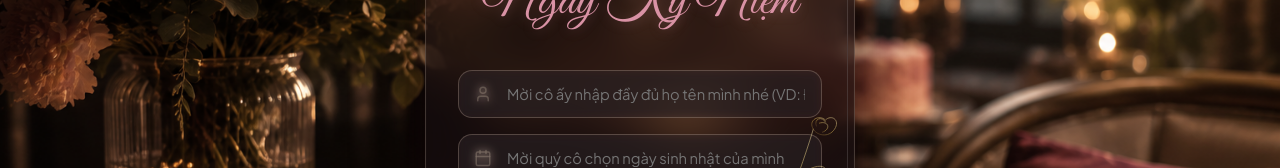
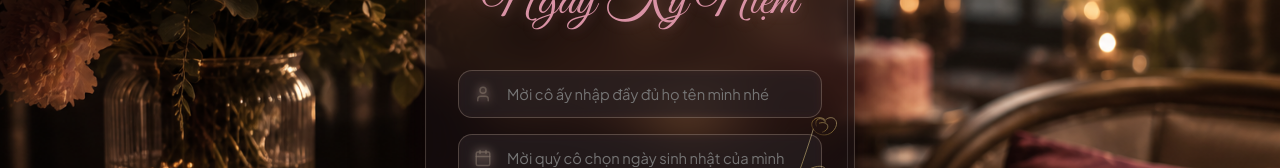
Before and after one commit to KainChin/happy_birthday, a React (Vite) app: page / in a window 1280 px wide. Shown: the part 337-505 px from the top of the page. Built offline with nearby package versions, Linux system fonts and the light colour scheme; the HTML template or start-up script is replaced by a standard one; a web font is replaced by a local one.

Commit message:
Remove example VD text from login placeholder

```diff
--- a/src/constants/theme.js
+++ b/src/constants/theme.js
@@ -4,7 +4,7 @@ export const TEXTS = {
   SCRIPT_TITLE: 'Ngày Kỷ Niệm',
   DESCRIPTION_LINE1: 'Một ngày đặc biệt dành cho cô gái tuyệt vời nhất.',
   DESCRIPTION_LINE2: 'Nhập thông tin để mở khóa món quà bí mật.',
-  INPUT_NAME_LABEL: 'Mời cô ấy nhập đầy đủ họ tên mình nhé (VD: Đồng Khánh Phương)',
+  INPUT_NAME_LABEL: 'Mời cô ấy nhập đầy đủ họ tên mình nhé',
   INPUT_DATE_LABEL: 'Mời quý cô chọn ngày sinh nhật của mình',
   BUTTON_UNLOCK: 'MỞ KHÓA MÓN QUÀ',
   BUTTON_UNLOCKING: 'ĐỢI XÍU NHEN =))...',
```
